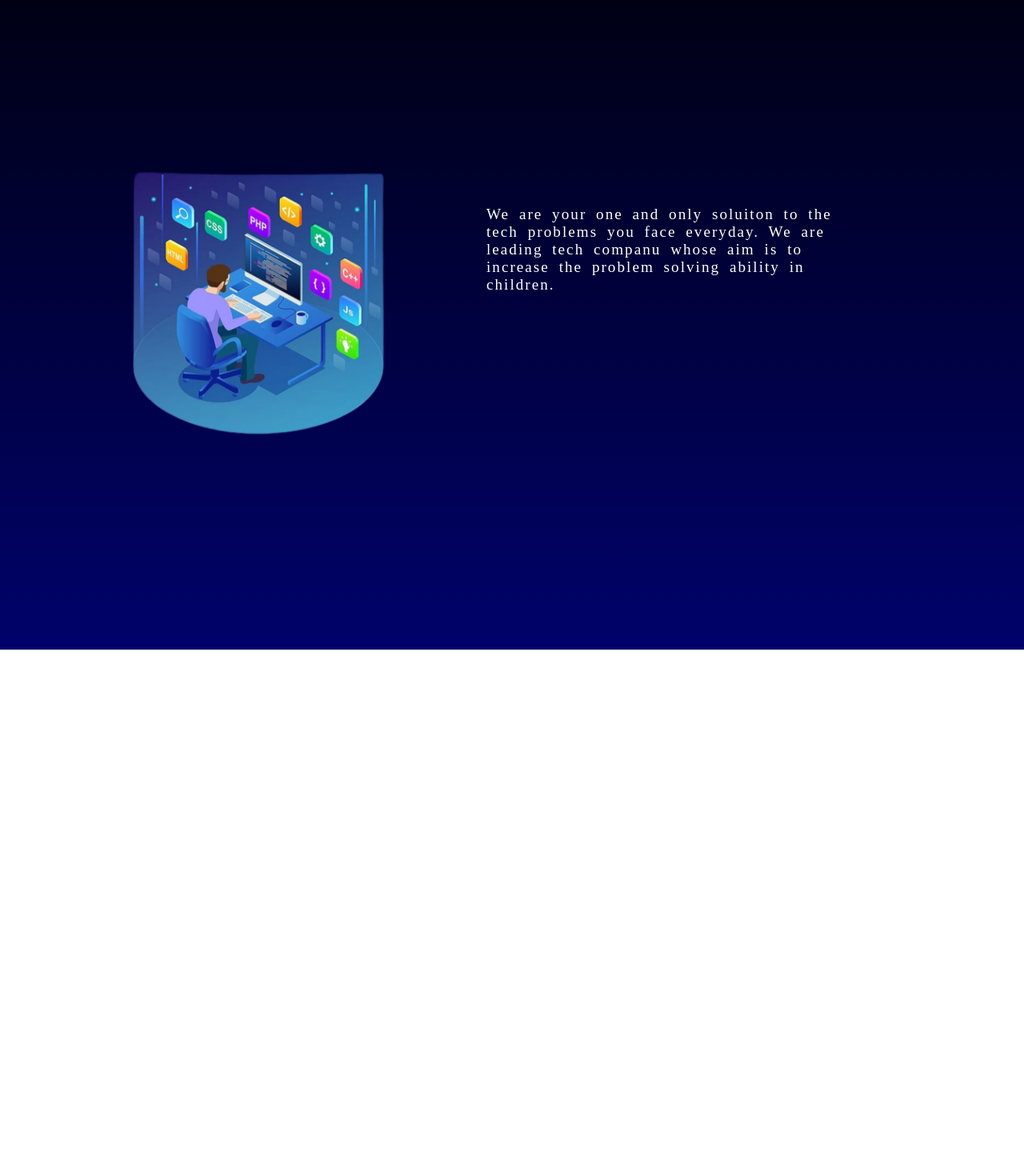
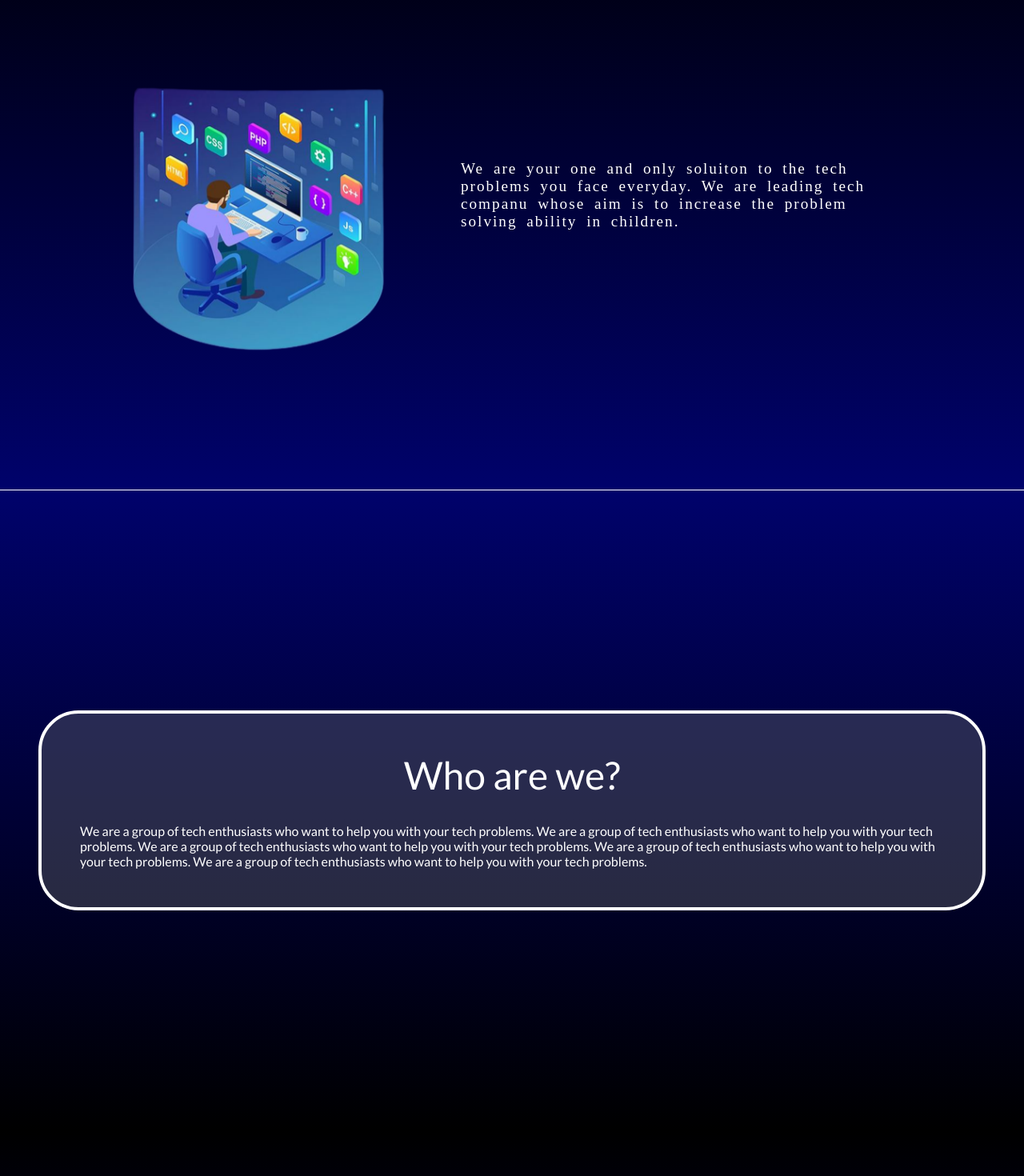
Before and after one commit to Disha152/Simple-website-react.js, a React (Create React App) app: page / in a window 1280 px wide. Shown: the part 1040-2510 px from the top of the page at 80% size. Before the commit the page ends 1852 px from the top, so only its background shows below. Built offline with nearby package versions, Linux system fonts and the light colour scheme.

Commit message:
till brands added

```diff
--- a/src/components/Home.jsx
+++ b/src/components/Home.jsx
@@ -2,7 +2,8 @@ import React from 'react';
 import '../styles/home.scss';
 import '../styles/divider.scss';
 
-import imageSrc from '../assets/2.png'; // Replace this with the actual path to your image
+import imageSrc from '../assets/2.png';
+import{AiFillGoogleCircle,AiFillAmazonCircle,AiFillYoutube,AiFillInstagram} from "react-icons/ai";
 
 export default function Home() {
   return (
@@ -20,6 +21,61 @@ export default function Home() {
           We are your one and only soluiton to the tech problems you face everyday. We are leading tech companu whose aim is to increase the problem solving ability in children.
           </p></div>
       </div>
+      <div className="divider"/>
+    <div className='home3'>
+    <div>
+          <h1>Who are we?</h1>
+          <p>We are a group of tech enthusiasts who want to help you with your tech problems.
+            We are a group of tech enthusiasts who want to help you with your tech problems.
+            We are a group of tech enthusiasts who want to help you with your tech problems.
+            We are a group of tech enthusiasts who want to help you with your tech problems.
+            We are a group of tech enthusiasts who want to help you with your tech problems.
+          </p>
+        </div>
+      </div>
+
+      <div className='home4'>
+
+        <h1>Brands</h1>
+        <div>
+
+         <article>
+          <div style={{animationDelay :"0.35s"}}>
+            <AiFillGoogleCircle/>
+            <p>Google</p>
+            <br/>
+          </div>
+         </article>
+
+         <article>
+          <div style={{animationDelay :"0.55s"}}>
+            <AiFillAmazonCircle/>
+            <p>Amazon</p>
+            <br/>
+
+          </div>
+         </article>
+
+         <article>
+          <div style={{animationDelay :"0.75s"}}>
+            <AiFillYoutube/>
+            <p>Youtube</p>
+            <br/>
+
+          </div>
+         </article>
+
+         <article>
+          <div style={{animationDelay :"0.95s"}}>
+            <AiFillInstagram/>
+            <p>Instagram</p>
+            <br/>
+
+          </div>
+         </article>
+        </div>
+      </div>
+
     </>
   );
 }
--- a/src/styles/App.scss
+++ b/src/styles/App.scss
@@ -1,5 +1,7 @@
 
 @import url('https://fonts.googleapis.com/css2?family=Lato&display=swap');
+
+@import url('https://fonts.googleapis.com/css2?family=Great+Vibes&family=Lato&display=swap');
 
 *{
   margin:0%;
--- a/src/styles/colors.scss
+++ b/src/styles/colors.scss
@@ -4,3 +4,4 @@ $third: rgb(51, 51, 251);
 $dark: black;
 $text1: "Lato";
 $text2: cursive;
+$text3: "Great Vibes";
--- a/src/styles/header.scss
+++ b/src/styles/header.scss
@@ -11,6 +11,7 @@ nav{
   background-color: $first;
   top:0%;
   z-index: 10;
+  opacity:0.4;
 
   > h1{
     text-transform: uppercase;
--- a/src/styles/home.scss
+++ b/src/styles/home.scss
@@ -35,14 +35,16 @@
 }
 
 .home2{
+  width: 100%;
+  height: 100vh;
   background: linear-gradient(to top, $second, $dark);
-  width:100%;
-  height:100vh;
-  background-color: $second;
-  padding: 500px 0;
-  display: flex;
+
+  position: relative;
+  display:flex;
+
   justify-content: center;
   align-items: center;
+
 
   >img{
     width:30%;
@@ -62,7 +64,7 @@
     flex-direction: column;
     justify-content: center;
     align-items: center;
-    padding: 0 2rem;
+
 
 
     p{
@@ -71,7 +73,149 @@
       font: 100 1.2rem $text2;
       word-spacing: 5px;
       padding-inline:4rem;
+      padding-top:4rem;
     }
 }
 
 }
+
+.home3{
+  width:100%;
+  height:100vh;
+  background: linear-gradient(to bottom, $second, $dark);
+  padding-inline:3rem;
+  display:flex;
+  align-items:center;
+  justify-content: center;
+
+
+
+
+  >div{
+    padding:3rem;
+    width:auto;
+    height:auto;
+    align-items: center;
+    display:flex;
+    flex-direction: column;
+    justify-content: center;
+
+    color: white;
+    background-color:rgba(93, 95, 103, 0.432);
+    border-radius: 50px 50px 50px 50px;
+    border-color:white;
+    border-style: solid;
+    border-width: 4px;
+
+
+
+
+    >h1{
+      color: white;
+      font: 400 3rem $text1;
+      // padding-top:2rem;
+      padding-bottom:2rem;
+
+    }
+    p{
+      // padding:4rem;
+    }
+
+
+  }
+}
+
+.home4{
+  width:100%;
+  height:100vh;
+  background: linear-gradient(to top, $second, $dark);
+  display:flex;
+  justify-content: flex-end;
+  padding-top:4rem;
+  align-items: center;
+
+  >h1{
+    font: 300 5rem "Great Vibes";
+    color: $first;
+    padding: 2rem;
+    padding-right:25rem;
+
+  }
+
+  >div{
+    background-color:$third;
+    border-radius:300px 0 0 300px;
+    width:auto;
+    height:70%;
+    display:flex;
+
+    justify-content: center;
+    align-items: center;
+
+    color:white;
+    font: 100 1rem $text2;
+    text-align: center;
+    letter-spacing: 2px;
+    word-spacing: 5px;
+    line-height: 2rem;
+    border-color:white;
+    padding-left:7rem;
+    padding-top:1rem;
+
+    >h1{
+      font: 500 3rem $text1;
+      padding-bottom:2rem;
+      letter-spacing: 4px;
+    }
+
+    >article{
+      display:flex;
+      margin: 2rem 0;
+      flex-wrap: wrap;
+      justify-content: center;
+
+      >div{
+        animation: svg 0.7s linear infinite alternate;
+        margin:1rem;
+        height:6.5rem;
+        width:6.5rem;
+        background-color: $first;
+        border-radius:50%;
+        display:flex;
+        flex-direction:column;
+        justify-content: center;
+        align-items: center;
+        color:$dark;cursor:pointer;
+        transition: all 0.5s;
+        // padding:3rem;
+
+
+        &:hover{
+          background-color: $dark;
+          color:$first;
+          // filter:invert(1);
+        }
+
+        svg{
+          padding:8px;
+          margin-top:5px;
+          font-size:4rem;
+        }
+
+        p{
+          font: 900 1rem $text2;
+        }
+      }
+    }
+
+
+
+  }
+}
+
+@keyframes svg{
+
+  to{
+    transform: translateY(-10px);
+  }
+}
```
